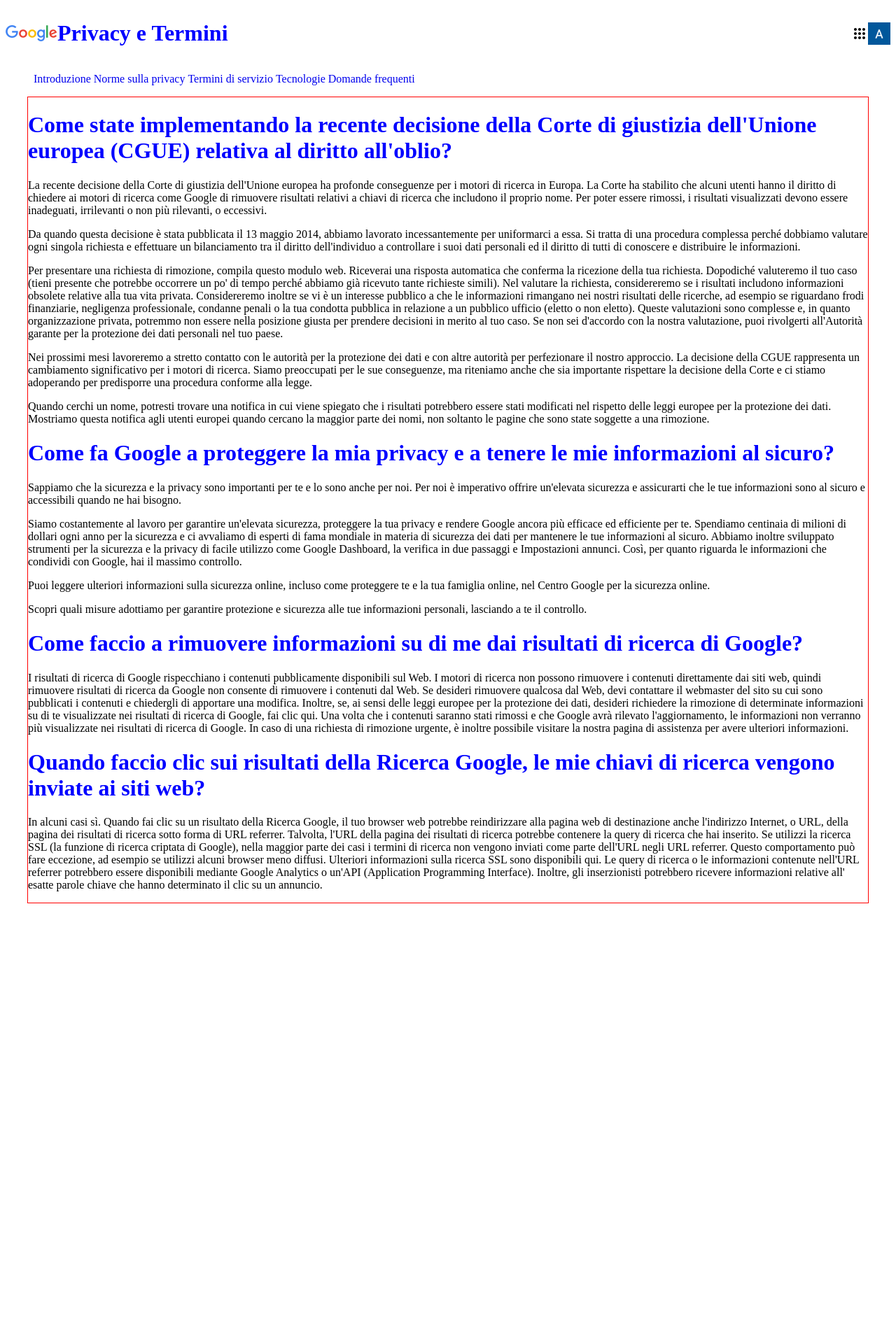
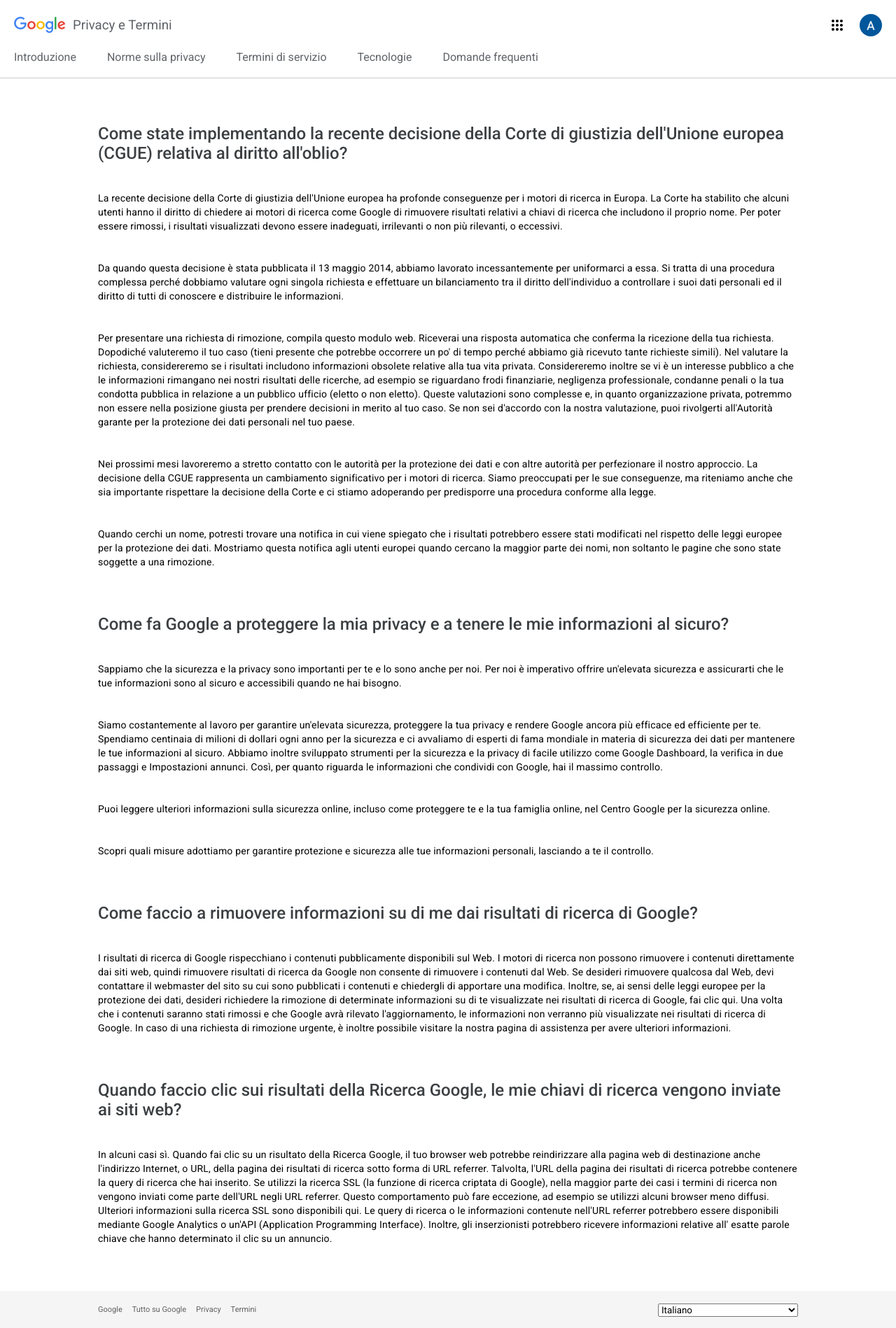
Before and after one commit to AlessioFurio/php-google-faq, a PHP site: page / in a window 1280 px wide. Shown: the whole page at 70% size. Before the commit the page ends 1291 px from the top, so only its background shows below. Run offline with PHP 8.4, Linux system fonts and the light colour scheme.

Commit message:
main + footer

```diff
--- a/dist/app.css
+++ b/dist/app.css
@@ -1,3 +1,10 @@
+* {
+  margin: 0;
+  padding: 0;
+  box-sizing: border-box;
+  font-family: "Roboto", sans-serif;
+}
+
 ul {
   list-style-type: none;
 }
@@ -7,9 +14,17 @@ a {
 }
 
 .container {
-  width: 1200px;
+  width: 1000px;
   margin: auto;
-  border: 1px solid red;
+}
+
+header h3,
+header ul li a {
+  color: #5f6368;
+}
+
+header h3 {
+  font-weight: 400;
 }
 
 .header-top {
@@ -22,11 +37,13 @@ a {
   display: flex;
   justify-content: center;
   align-items: center;
+  padding: 20px;
 }
 
 .wp-logo {
   width: 74px;
   height: 24px;
+  margin-right: 10px;
 }
 
 .wp-logo img {
@@ -40,11 +57,13 @@ a {
   display: flex;
   justify-content: center;
   align-items: center;
+  padding: 20px;
 }
 
 .setting {
   width: 24px;
   height: 24px;
+  margin-right: 20px;
 }
 
 .setting img {
@@ -64,12 +83,57 @@ a {
   height: 100%;
   -o-object-fit: contain;
      object-fit: contain;
+  border-radius: 50%;
+}
+
+.header-bottom {
+  border-bottom: 1px solid rgba(0, 0, 0, 0.2);
+}
+
+.header-bottom ul {
+  padding: 0 0 20px 20px;
 }
 
 .header-bottom ul li {
   display: inline-block;
+  padding-right: 40px;
 }
 
-h1 {
-  color: blue;
+.faq h2 {
+  color: #3c4043;
+  padding-top: 65px;
+  font-weight: 500;
 }
+
+.faq p {
+  padding-top: 40px;
+  letter-spacing: 0.2px;
+  font-size: 14px;
+  line-height: 20px;
+}
+
+footer {
+  margin-top: 65px;
+  background-color: #f5f5f5;
+}
+
+footer .container {
+  display: flex;
+  justify-content: space-between;
+  align-items: center;
+}
+
+footer ul li {
+  display: inline-block;
+}
+
+footer ul li a {
+  display: inline-block;
+  padding: 20px 10px 20px 0px;
+  color: rgba(61, 61, 61, 0.8);
+  font-size: 11px;
+}
+
+footer select {
+  width: 200px;
+}
--- a/index.php
+++ b/index.php
@@ -48,6 +48,8 @@ $faqs = [
     <head>
         <meta charset="utf-8">
         <title>php-google-faq</title>
+        <link rel="preconnect" href="https://fonts.gstatic.com">
+        <link href="https://fonts.googleapis.com/css2?family=Roboto:wght@300;400;500&display=swap" rel="stylesheet">
         <link rel="stylesheet" href="dist/app.css">
     </head>
     <body>
@@ -61,7 +63,7 @@ $faqs = [
                         <img src="dist/images/logo.png" alt="">
                     </div>
                     <div class="privacy">
-                        <h1>Privacy e Termini</h1>
+                        <h3>Privacy e Termini</h3>
                     </div>
                 </div>
 
@@ -97,12 +99,13 @@ $faqs = [
         </header>
 
         <div class="container">
+            <div class="faq">
                 <?php
                 foreach ($faqs as $key => $faq) { ?>
 
-                <h1>
+                    <h2>
                         <?php echo $key; ?>
-                </h1>
+                    </h2>
                     <?php
                     foreach ($faq as $answer) {
 
@@ -116,5 +119,31 @@ $faqs = [
                 }
                 ?>
             </div>
+        </div>
+
+        <footer>
+            <div class="container">
+                <ul>
+                    <li>
+                        <a href="#">Google</a>
+                    </li>
+                    <li>
+                        <a href="#">Tutto su Google</a>
+                    </li>
+                    <li>
+                        <a href="#">Privacy</a>
+                    </li>
+                    <li>
+                        <a href="#">Termini</a>
+                    </li>
+                </ul>
+
+                <div class="select">
+                    <select class="" name="">
+                        <option value="">Italiano</option>
+                    </select>
+                </div>
+            </div>
+        </footer>
     </body>
 </html>
--- a/src/app.scss
+++ b/src/app.scss
@@ -1,7 +1,5 @@
 @import 'partials/variables.scss';
 @import 'partials/commons.scss';
 @import 'partials/header.scss';
-
-h1 {
-    color: $colorText;
-}
+@import 'partials/main.scss';
+@import 'partials/footer.scss';
--- a/src/partials/_commons.scss
+++ b/src/partials/_commons.scss
@@ -1,3 +1,10 @@
+* {
+    margin: 0;
+    padding: 0;
+    box-sizing: border-box;
+    font-family: 'Roboto', sans-serif;
+}
+
 ul {
     list-style-type: none;
 }
@@ -7,7 +14,6 @@ a {
 }
 
 .container {
-    width: 1200px;
+    width: 1000px;
     margin: auto;
-    border: 1px solid red;
 }
--- /dev/null
+++ b/src/partials/_footer.scss
@@ -0,0 +1,25 @@
+footer {
+    margin-top: $spaceItemMain;
+    background-color: #f5f5f5;
+}
+
+footer .container {
+    display: flex;
+    justify-content: space-between;
+    align-items: center;
+}
+
+footer ul li {
+    display: inline-block;
+}
+
+footer ul li a {
+    display: inline-block;
+    padding: 20px 10px 20px 0px;
+    color: rgba(61,61,61,.8);
+    font-size: 11px;
+}
+
+footer select {
+    width: 200px;
+}
--- a/src/partials/_header.scss
+++ b/src/partials/_header.scss
@@ -1,3 +1,11 @@
+header h3,
+header ul li a {
+    color: $colorTextHeader;
+}
+
+header h3 {
+    font-weight: 400;
+}
 
 .header-top {
     display: flex;
@@ -9,11 +17,13 @@
     display: flex;
     justify-content: center;
     align-items: center;
+    padding: $spaceItemHeader;
 }
 
 .wp-logo {
     width: 74px;
     height: 24px;
+    margin-right: $spaceItemHeader/2;
 }
 
 .wp-logo img {
@@ -26,11 +36,13 @@
     display: flex;
     justify-content: center;
     align-items: center;
+    padding: $spaceItemHeader;
 }
 
 .setting {
     width: 24px;
     height: 24px;
+    margin-right: $spaceItemHeader;
 }
 
 .setting img {
@@ -43,14 +55,25 @@
 .profile {
     width: 32px;
     height: 32px;
+
 }
 
 .profile img {
     width: 100%;
     height: 100%;
     object-fit: contain;
+    border-radius: 50%;
+}
+
+.header-bottom {
+    border-bottom: 1px solid rgba(0,0,0,0.2);
+}
+
+.header-bottom ul {
+    padding: 0 0 $spaceItemHeader $spaceItemHeader;
 }
 
 .header-bottom ul li {
     display: inline-block;
+    padding-right: $spaceItemHeader*2;
 }
--- a/src/partials/_variables.scss
+++ b/src/partials/_variables.scss
@@ -1 +1,6 @@
-$colorText: blue;
+$colorTextPrimary: #3c4043;
+$colorTextHeader: #5f6368;
+$colorTextLink: #3367d6;
+$spaceItemHeader: 20px;
+$spaceItemMain: 65px;
+$spaceparagraphs: 40px;
--- a/src/partials/main.scss
+++ b/src/partials/main.scss
@@ -0,0 +1,12 @@
+.faq h2 {
+    color: $colorTextPrimary;
+    padding-top: $spaceItemMain;
+    font-weight: 500;
+}
+
+.faq p {
+    padding-top: $spaceparagraphs;
+    letter-spacing: 0.2px;
+    font-size: 14px;
+    line-height: 20px;
+}
```
Lines whose indentation alone changed are shown as unchanged.
